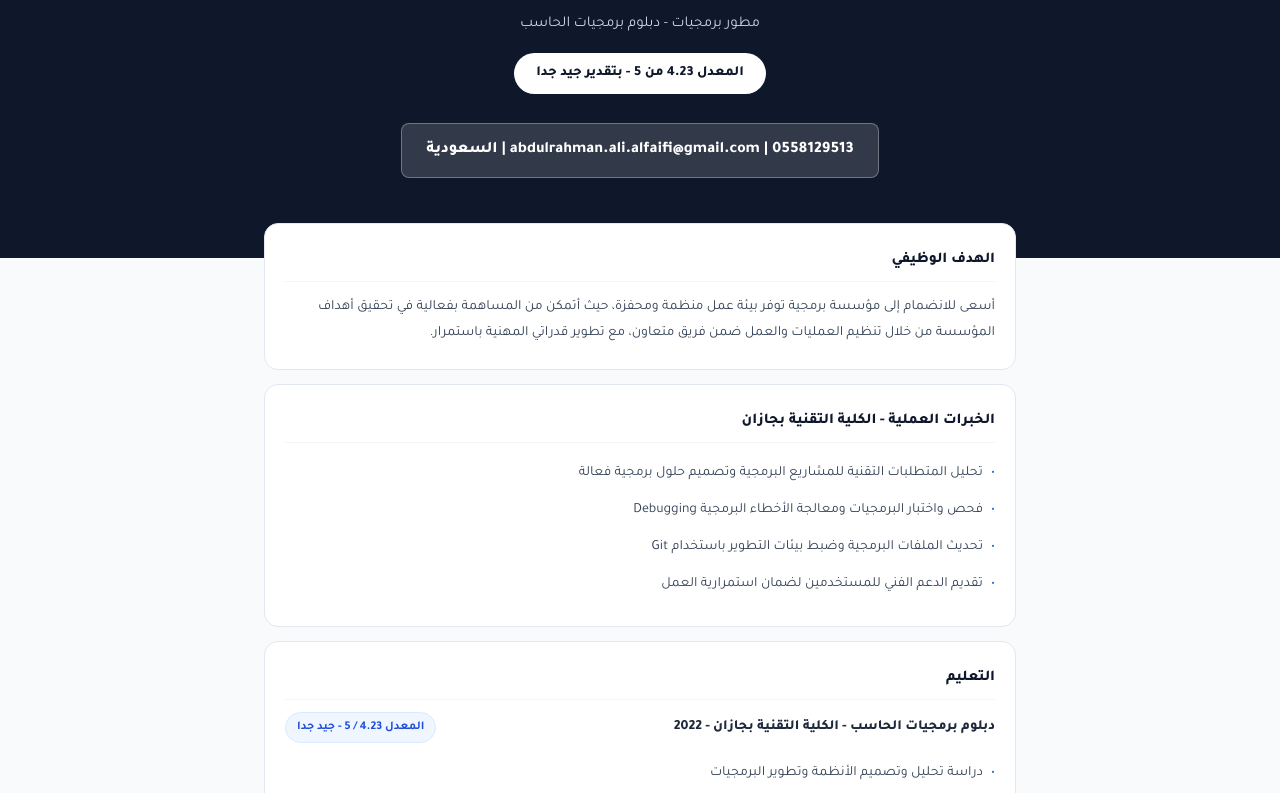
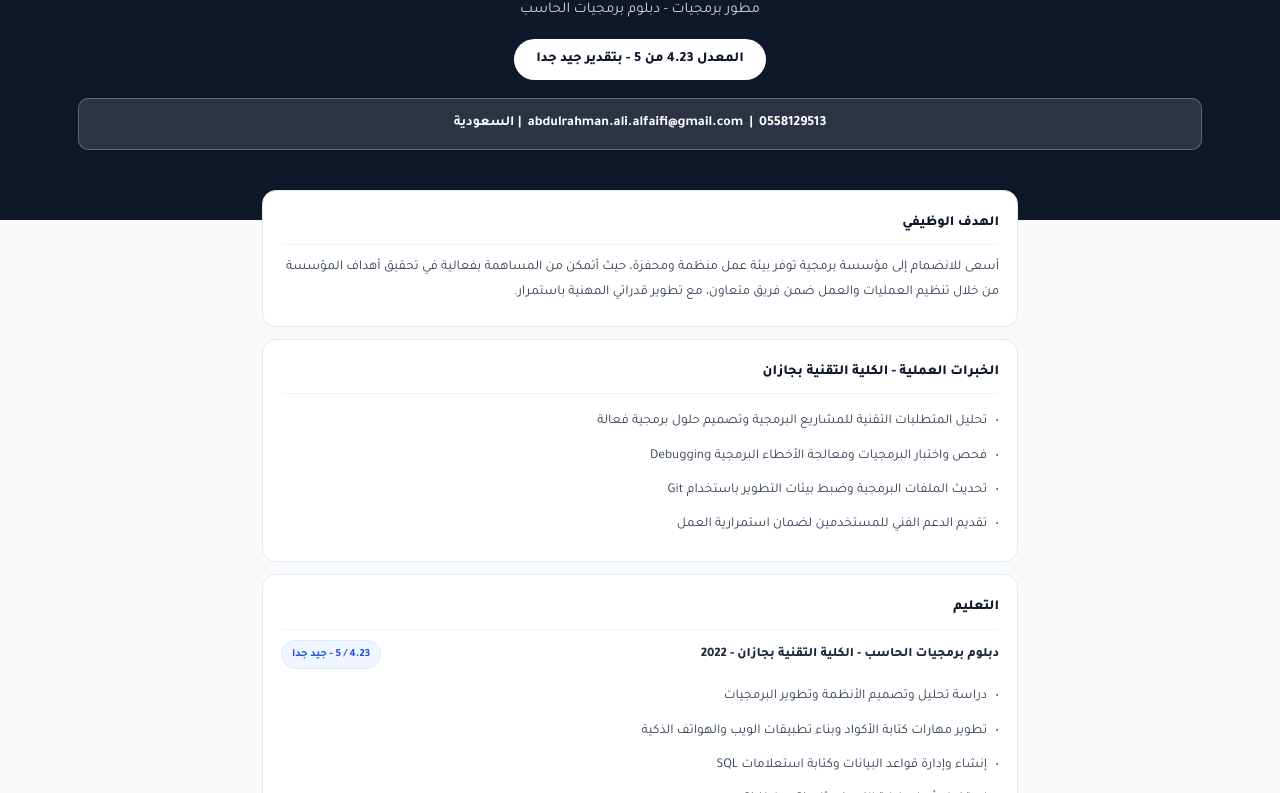
Before and after one commit to abdulrahman-alfaifi681/abdulrahman-alfaifi681.github.io, a plain HTML site: page index.html in a window 1280 px wide. Shown: the part 133-926 px from the top of the page. Drawn offline with Linux system fonts and the light colour scheme.

Commit message:
Update index.html

```diff
--- a/index.html
+++ b/index.html
@@ -3,33 +3,37 @@
 <head>
 <meta charset="UTF-8">
 <meta name="viewport" content="width=device-width, initial-scale=1.0">
+<meta name="format-detection" content="telephone=no">
 <title>عبدالرحمن علي الفيفي</title>
 <link href="https://fonts.googleapis.com/css2?family=Tajawal:wght@400;500;700;800&display=swap" rel="stylesheet">
 <style>
 *{margin:0;padding:0;box-sizing:border-box}
 body{font-family:'Tajawal',sans-serif;background:#f8fafc;color:#1e293b;line-height:1.8}
-.top{background:#0f172a;text-align:center;padding:70px 20px 80px}
-.top h1{font-size:36px;font-weight:800;color:#fff}
+a{color:#ffffff !important;text-decoration:none !important;-webkit-text-fill-color:#ffffff !important}
+.top{background:#0f172a;text-align:center;padding:60px 16px 70px}
+.top h1{font-size:34px;font-weight:800;color:#fff}
 .top .sub{margin-top:8px;color:#cbd5e1;font-size:15px}
 .top .badge{margin-top:16px;display:inline-block;background:#ffffff;color:#0f172a;padding:8px 22px;border-radius:100px;font-size:14px;font-weight:800}
-.wrap{max-width:780px;margin:-35px auto 0;padding:0 14px 40px}
-.box{background:#fff;border:1px solid #e2e8f0;border-radius:14px;padding:22px 20px;margin-bottom:14px}
-.box h2{font-size:15px;font-weight:800;color:#0f172a;margin-bottom:12px;padding-bottom:8px;border-bottom:1px solid #f1f5f9}
-.box p{font-size:14px;color:#334155;line-height:1.9}
+.info-box{margin:18px auto 0;background:rgba(255,255,255,0.12);border:1px solid rgba(255,255,255,0.25);padding:12px 14px;border-radius:10px;max-width:90%;display:flex;flex-wrap:wrap;justify-content:center;gap:6px;color:#ffffff !important}
+.info-box span, .info-box a{color:#ffffff !important;-webkit-text-fill-color:#ffffff !important;font-size:14px;font-weight:700;white-space:nowrap}
+.wrap{max-width:780px;margin:-30px auto 0;padding:0 12px 40px}
+.box{background:#fff;border:1px solid #e2e8f0;border-radius:14px;padding:20px 18px;margin-bottom:12px}
+.box h2{font-size:14px;font-weight:800;color:#0f172a;margin-bottom:10px;padding-bottom:8px;border-bottom:1px solid #f1f5f9}
+.box p{font-size:13.5px;color:#334155;line-height:1.9}
 .list{list-style:none}
-.list li{font-size:14px;color:#334155;padding:6px 0;display:flex;gap:8px}
+.list li{font-size:13.5px;color:#334155;padding:5px 0;display:flex;gap:8px}
 .list li span{color:#2563eb}
-.edu-head{display:flex;justify-content:space-between;align-items:center;flex-wrap:wrap;gap:8px;margin-bottom:12px}
-.edu-title{font-weight:800;font-size:14px}
-.edu-rate{background:#eff6ff;color:#1d4ed8;border:1px solid #dbeafe;padding:4px 11px;border-radius:20px;font-size:12px;font-weight:700}
-.tags{display:flex;flex-wrap:wrap;gap:7px}
-.tags span{background:#f8fafc;border:1px solid #e2e8f0;padding:5px 11px;border-radius:20px;font-size:12.5px;color:#475569}
-.grid2{display:grid;grid-template-columns:1fr 1fr;gap:14px}
-@media(max-width:600px){.grid2{grid-template-columns:1fr}.top h1{font-size:28px}}
-.foot{text-align:center;padding:22px 0;color:#94a3b8;font-size:11px}
-.btns{display:flex;gap:8px;justify-content:center;margin-top:10px}
-.btns a{text-decoration:none;padding:9px 20px;border-radius:8px;font-size:13px;font-weight:700;color:#fff}
-.b1{background:#2563eb}.b2{background:#0f172a}.b3{background:#16a34a}
+.edu-head{display:flex;justify-content:space-between;align-items:center;flex-wrap:wrap;gap:8px;margin-bottom:10px}
+.edu-title{font-weight:800;font-size:13px}
+.edu-rate{background:#eff6ff;color:#1d4ed8;border:1px solid #dbeafe;padding:4px 10px;border-radius:20px;font-size:11px;font-weight:700}
+.tags{display:flex;flex-wrap:wrap;gap:6px}
+.tags span{background:#f8fafc;border:1px solid #e2e8f0;padding:5px 10px;border-radius:20px;font-size:12px;color:#475569}
+.grid2{display:grid;grid-template-columns:1fr 1fr;gap:12px}
+@media(max-width:600px){.grid2{grid-template-columns:1fr}.top h1{font-size:26px}.info-box span{font-size:12px}}
+.foot{text-align:center;padding:18px 0;color:#94a3b8;font-size:10px}
+.btns{display:flex;gap:8px;justify-content:center;margin-top:10px;flex-wrap:wrap}
+.btns a{padding:9px 18px;border-radius:8px;font-size:13px;font-weight:700;color:#fff !important}
+.b1{background:#2563eb !important}.b2{background:#0f172a !important}.b3{background:#16a34a !important}
 </style>
 </head>
 <body>
@@ -37,23 +41,19 @@ body{font-family:'Tajawal',sans-serif;background:#f8fafc;color:#1e293b;line-heig
 <h1>عبدالرحمن علي الفيفي</h1>
 <p class="sub">مطور برمجيات - دبلوم برمجيات الحاسب</p>
 <div class="badge">المعدل 4.23 من 5 - بتقدير جيد جدا</div>
-<br><br>
-<div style="color:#ffffff !important;background:rgba(255,255,255,0.15);display:inline-block;padding:12px 24px;border-radius:8px;border:1px solid rgba(255,255,255,0.3);font-size:16px;font-weight:800">
-<span style="color:#ffffff !important">0558129513</span>
-<span style="color:#ffffff !important"> | </span>
-<span style="color:#ffffff !important">abdulrahman.ali.alfaifi@gmail.com</span>
-<span style="color:#ffffff !important"> | السعودية</span>
+<div class="info-box">
+<span>0558129513</span><span> | </span><span>abdulrahman.ali.alfaifi@gmail.com</span><span> | السعودية</span>
 </div>
 </div>
 <div class="wrap">
 <div class="box"><h2>الهدف الوظيفي</h2><p>أسعى للانضمام إلى مؤسسة برمجية توفر بيئة عمل منظمة ومحفزة، حيث أتمكن من المساهمة بفعالية في تحقيق أهداف المؤسسة من خلال تنظيم العمليات والعمل ضمن فريق متعاون، مع تطوير قدراتي المهنية باستمرار.</p></div>
 <div class="box"><h2>الخبرات العملية - الكلية التقنية بجازان</h2><ul class="list"><li><span>•</span> تحليل المتطلبات التقنية للمشاريع البرمجية وتصميم حلول برمجية فعالة</li><li><span>•</span> فحص واختبار البرمجيات ومعالجة الأخطاء البرمجية Debugging</li><li><span>•</span> تحديث الملفات البرمجية وضبط بيئات التطوير باستخدام Git</li><li><span>•</span> تقديم الدعم الفني للمستخدمين لضمان استمرارية العمل</li></ul></div>
-<div class="box"><h2>التعليم</h2><div class="edu-head"><div class="edu-title">دبلوم برمجيات الحاسب - الكلية التقنية بجازان - 2022</div><div class="edu-rate">المعدل 4.23 / 5 - جيد جدا</div></div><ul class="list"><li><span>•</span> دراسة تحليل وتصميم الأنظمة وتطوير البرمجيات</li><li><span>•</span> تطوير مهارات كتابة الأكواد وبناء تطبيقات الويب والهواتف الذكية</li><li><span>•</span> إنشاء وإدارة قواعد البيانات وكتابة استعلامات SQL</li><li><span>•</span> استخدام أدوات إدارة النسخ مثل Git و GitHub</li><li><span>•</span> تطبيق أساليب فحص البرمجيات وتصحيح الأخطاء البرمجية</li></ul></div>
+<div class="box"><h2>التعليم</h2><div class="edu-head"><div class="edu-title">دبلوم برمجيات الحاسب - الكلية التقنية بجازان - 2022</div><div class="edu-rate">4.23 / 5 - جيد جدا</div></div><ul class="list"><li><span>•</span> دراسة تحليل وتصميم الأنظمة وتطوير البرمجيات</li><li><span>•</span> تطوير مهارات كتابة الأكواد وبناء تطبيقات الويب والهواتف الذكية</li><li><span>•</span> إنشاء وإدارة قواعد البيانات وكتابة استعلامات SQL</li><li><span>•</span> استخدام أدوات إدارة النسخ مثل Git و GitHub</li><li><span>•</span> تطبيق أساليب فحص البرمجيات وتصحيح الأخطاء البرمجية</li></ul></div>
 <div class="box"><h2>الدورات والشهادات التدريبية</h2><ul class="list"><li><span>•</span> دورة مهارات استخدام الحاسب الآلي في الأعمال المكتبية - مركز كون للتدريب - 60 ساعة</li><li><span>•</span> دورة الثقافة العمالية وفق نظام العمل السعودي - منصة دروب</li><li><span>•</span> دورة مهن المستقبل والتحول الرقمي - مركز هدف للتدريب - 15 ساعة</li><li><span>•</span> دورة معتمدة في Word و PowerPoint و Microsoft Excel</li><li><span>•</span> شهادة تجميع وصيانة الحاسب الآلي - Cisco</li></ul></div>
 <div class="grid2"><div class="box"><h2>المهارات التقنية</h2><div class="tags"><span>HTML</span><span>CSS</span><span>JavaScript</span><span>SQL</span><span>Git</span><span>GitHub</span><span>Debugging</span><span>Microsoft Office</span></div></div><div class="box"><h2>المهارات الشخصية</h2><ul class="list"><li><span>•</span> إدارة الوقت وتنظيم المهام</li><li><span>•</span> التفكير النقدي وحل المشكلات</li><li><span>•</span> التواصل الفعال والعمل الجماعي</li><li><span>•</span> التعاون والإبداع</li><li><span>•</span> المرونة والتكيف والتعلم المستمر</li></ul></div></div>
 <div class="box"><h2>اللغات</h2><ul class="list"><li><span>•</span> العربية</li><li><span>•</span> الإنجليزية</li></ul></div>
 <div class="box" style="text-align:center"><h2 style="text-align:center;border:none">تواصل معي</h2><div class="btns"><a class="b1" href="mailto:abdulrahman.ali.alfaifi@gmail.com">ايميل</a><a class="b2" href="https://github.com/abdulrahman-alfaifi681">GitHub</a><a class="b3" href="https://wa.me/966558129513">واتساب</a></div></div>
-<div class="foot">© 2026 عبدالرحمن علي الفيفي - المعدل 4.23 من 5 جيد جدا</div>
+<div class="foot">© 2026 عبدالرحمن علي الفيفي - المعدل 4.23</div>
 </div>
 </body>
 </html>
```
